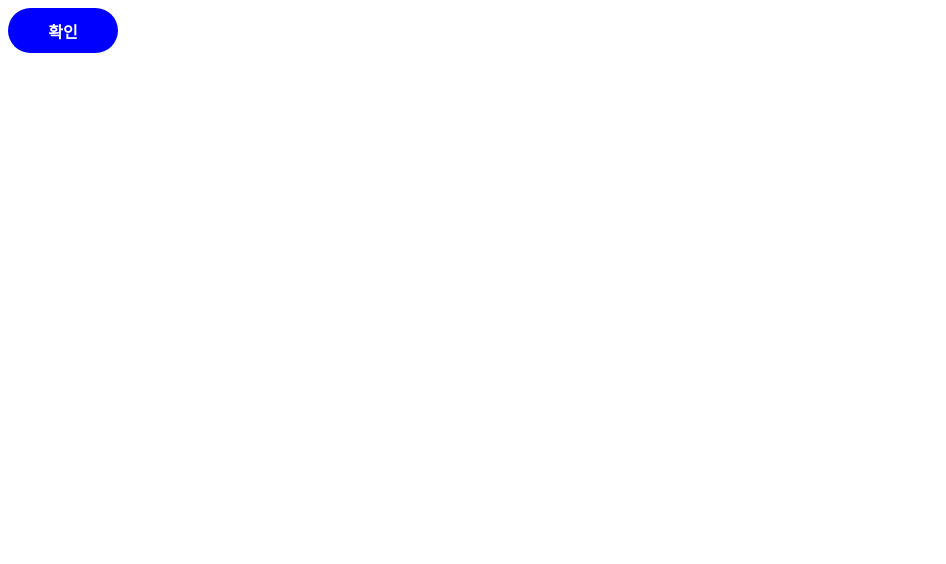
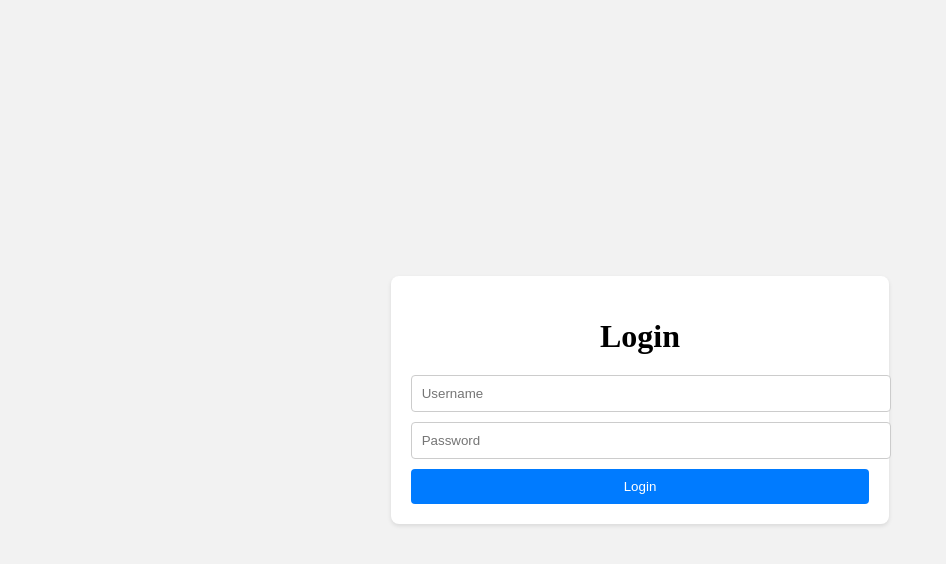
Before and after one commit to yupo5710/2023-Summer-Vaction-Study, a plain HTML site: page index.html in a window 1280 px wide. Shown: the whole page, without its empty margins (0-946 px from the left). Drawn offline with Linux system fonts and the light colour scheme.

Commit message:
웹사이트 비번

```diff
--- a/index.html
+++ b/index.html
@@ -1,10 +1,18 @@
 <!DOCTYPE html>
-<html>
+<html lang="en">
 <head>
-  <link rel="stylesheet" type="text/css" href="style.css">
+    <meta charset="UTF-8">
+    <meta name="viewport" content="width=device-width, initial-scale=1.0">
+    <title>Login Page</title>
+    <link rel="stylesheet" href="style.css">
 </head>
 <body>
-  <button id="myButton">확인</button>
-  <script src="pratice.js"></script>
+    <div class="login-container">
+        <h1>Login</h1>
+        <input type="text" id="username" placeholder="Username">
+        <input type="password" id="password" placeholder="Password">
+        <button id="login-btn">Login</button>
+    </div>
+    <script src="pratice.js"></script>
 </body>
 </html>
--- a/pratice.js
+++ b/pratice.js
@@ -1,11 +1,21 @@
-var button = document.getElementById("myButton");
+const loginButton = document.getElementById("login-btn");
 
-button.addEventListener("click", function () {
-  if (button.textContent === "확인") {
-    button.textContent = "취소";
-    button.style.backgroundColor = "red";
-  } else {
-    button.textContent = "확인";
-    button.style.backgroundColor = "blue";
-  }
+loginButton.addEventListener("click", () => {
+    const username = document.getElementById("username").value;
+    const password = document.getElementById("password").value;
+
+    // 아이디 혹은 비번이 공란일 경우
+    if (username === "" || password === "") {
+        alert("Please fill in both username and password.");
+        return;
+    }
+
+    // 비밀번호 맞으면
+    if (password === "summervacation") { // 비밀번호
+        alert("Login successful! You can proceed to the next step.");
+        // 다음페이지로 넘기기(빈페이지)
+        window.location.href = "success.html";
+    } else {
+        alert("Incorrect password. Please try again.");
+    }
 });
--- a/style.css
+++ b/style.css
@@ -1,14 +1,38 @@
-#myButton {
-    width: 110px;
-    height: 45px;
-    background-color: blue;
+body {
+    display: flex;
+    justify-content: center;
+    align-items: center;
+    height: 100vh;
+    margin: 0;
+    background-color: #f2f2f2;
+}
+
+.login-container {
+    background-color: white;
+    padding: 20px;
+    border-radius: 8px;
+    box-shadow: 0px 2px 4px rgba(0, 0, 0, 0.1);
+    text-align: center;
+}
+
+h1 {
+    margin-bottom: 20px;
+}
+
+input {
+    width: 100%;
+    padding: 10px;
+    margin-bottom: 10px;
+    border: 1px solid #ccc;
+    border-radius: 4px;
+}
+
+button {
+    width: 100%;
+    padding: 10px;
+    background-color: #007bff;
     color: white;
     border: none;
-    border-radius: 30px;
-    font-size: 16px;
-    font-weight: bold;
-  }
-
-  .red-button {
-    background-color: red;
-  }
+    border-radius: 4px;
+    cursor: pointer;
+}
```
